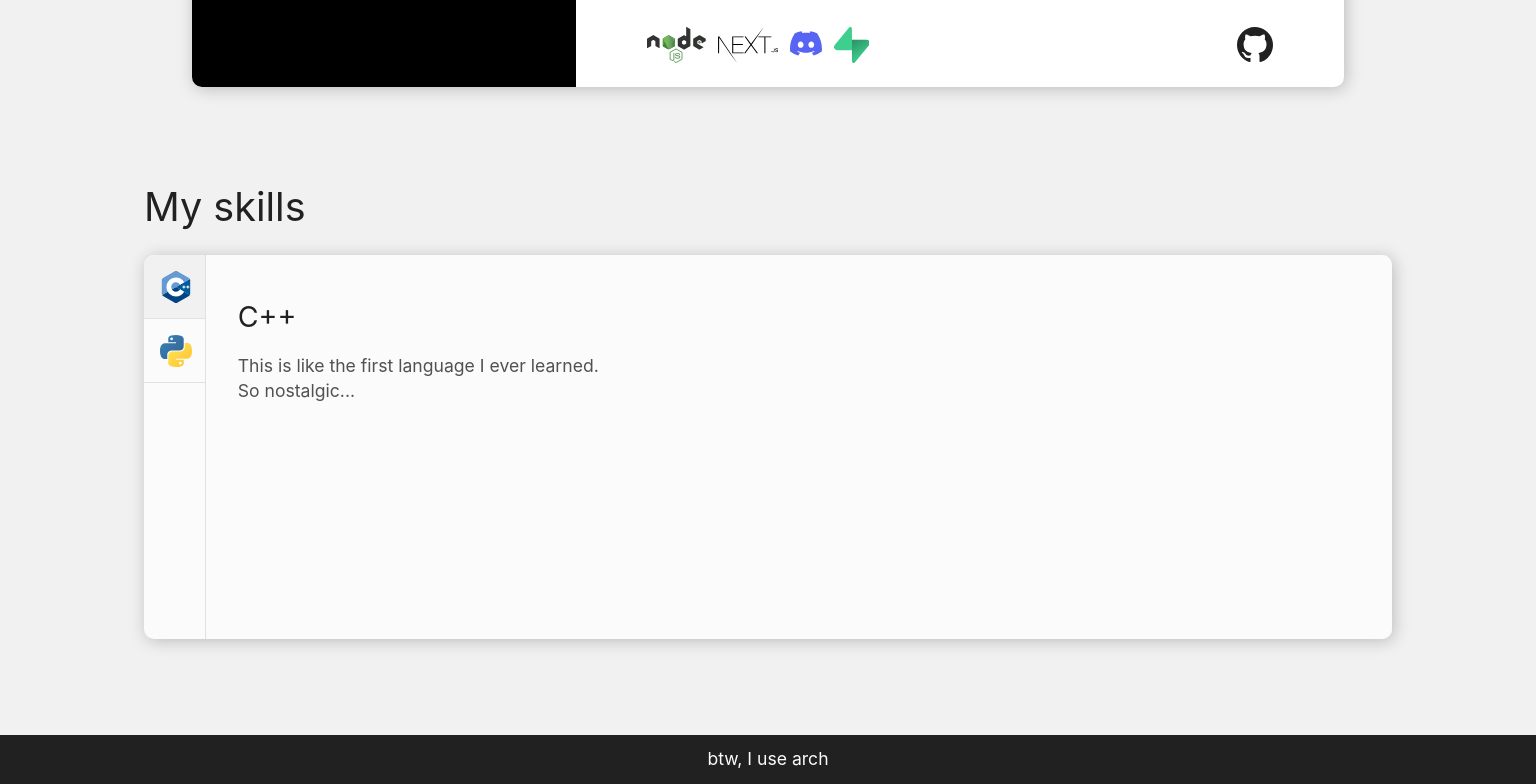
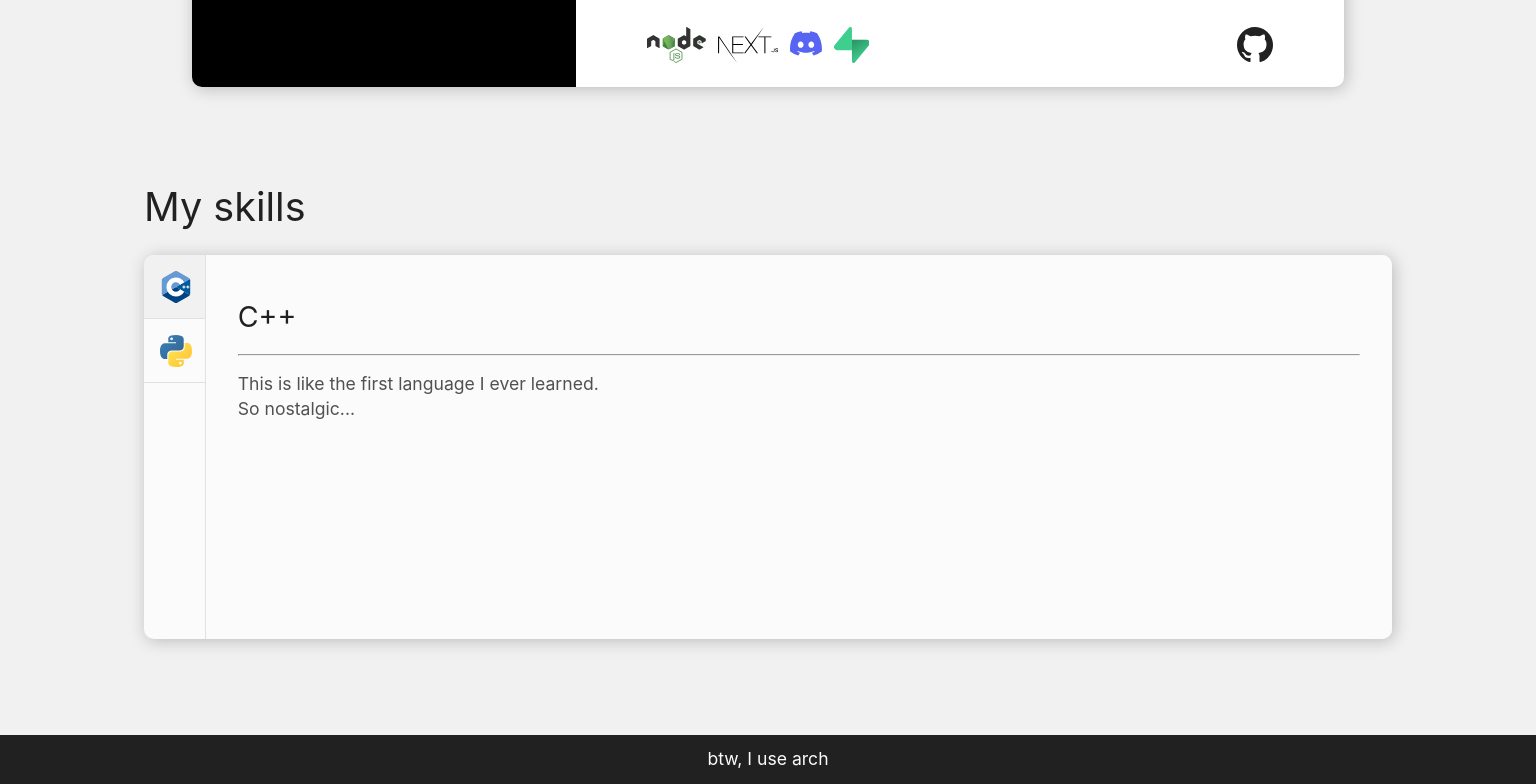
Before and after one commit to valfur03/portfolio, a Next.js app: page / in a window 1536 px wide. Shown: the part 1574-2358 px from the top of the page. Built offline with nearby package versions, Linux system fonts and the light colour scheme; no server answers.

Commit message:
style: add an hr below card's title

```diff
--- a/components/CardContent.js
+++ b/components/CardContent.js
@@ -5,6 +5,7 @@ export default function NavTabs(props) {
 	return (
 		<div className={styles.container}>
 			<h4>{ title }</h4>
+			<hr />
 			<Content />
 		</div>
 	);
--- a/components/CardContent.module.scss
+++ b/components/CardContent.module.scss
@@ -1,9 +1,24 @@
 @import '../styles/variables.scss';
 
 .container {
-	border-left: 1px solid $secondary-background-color;
-	padding: 24px 32px;
+	border-top: 1px solid $secondary-background-color;
+	padding: 16px 24px;
 	width: 100%;
 
 	background-color: $surface-color;
 }
+
+@media screen and (min-width: 1440px) {
+
+	.container {
+		border-top: none;
+		border-left: 1px solid $secondary-background-color;
+		padding: 24px 32px;
+
+		hr {
+			margin: 16px 0;
+			color: $secondary-background-color;
+		}
+	}
+
+}
```
